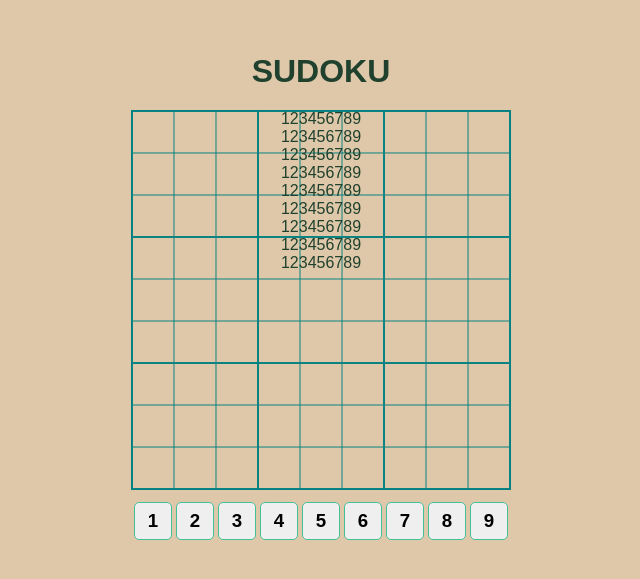
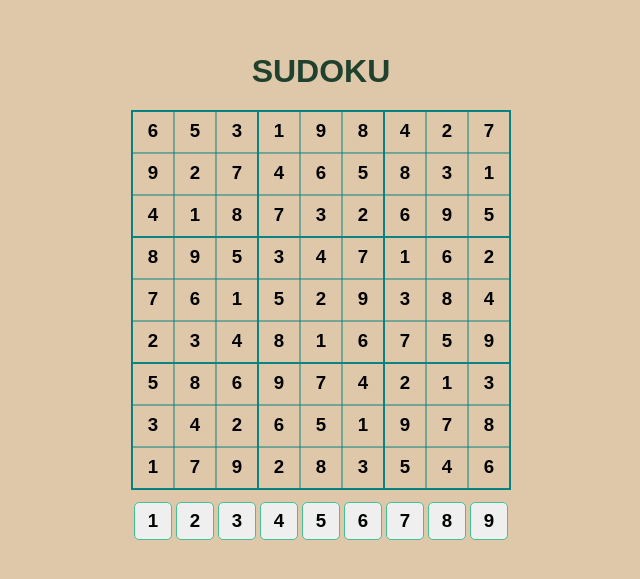
Before and after one commit to cesargodoi/sudoku, a Vue app: page / in a window 1280 px wide. Shown: the part 113-692 px from the top of the page, without its empty margins (319-959 px from the left). Built offline with nearby package versions, Linux system fonts and the light colour scheme.

Commit message:
passing the game numbers to the GameBoard

```diff
--- a/src/App.vue
+++ b/src/App.vue
@@ -1,7 +1,7 @@
 <template>
   <div id="game">
     <h1>Sudoku</h1>
-    <game-board />
+    <game-board :game="game" />
     <game-keyboard @setNumber="setNumber" />
   </div>
 </template>
@@ -9,10 +9,23 @@
 <script>
 import "./css/global.css";
 
+const mockeGame = [
+  [6, 5, 3, 1, 9, 8, 4, 2, 7],
+  [9, 2, 7, 4, 6, 5, 8, 3, 1],
+  [4, 1, 8, 7, 3, 2, 6, 9, 5],
+  [8, 9, 5, 3, 4, 7, 1, 6, 2],
+  [7, 6, 1, 5, 2, 9, 3, 8, 4],
+  [2, 3, 4, 8, 1, 6, 7, 5, 9],
+  [5, 8, 6, 9, 7, 4, 2, 1, 3],
+  [3, 4, 2, 6, 5, 1, 9, 7, 8],
+  [1, 7, 9, 2, 8, 3, 5, 4, 6],
+];
+
 export default {
   name: "App",
   data() {
     return {
+      game: mockeGame,
       selectedNumber: null,
     };
   },
--- a/src/components/GameBoard.vue
+++ b/src/components/GameBoard.vue
@@ -1,14 +1,14 @@
 <template>
   <div id="game-board">
-    <game-line />
-    <game-line />
-    <game-line />
-    <game-line />
-    <game-line />
-    <game-line />
-    <game-line />
-    <game-line />
-    <game-line />
+    <game-line :line="game[0]" />
+    <game-line :line="game[1]" />
+    <game-line :line="game[2]" />
+    <game-line :line="game[3]" />
+    <game-line :line="game[4]" />
+    <game-line :line="game[5]" />
+    <game-line :line="game[6]" />
+    <game-line :line="game[7]" />
+    <game-line :line="game[8]" />
   </div>
 </template>
 
@@ -17,6 +17,7 @@ import GameLine from "./GameLine.vue";
 
 export default {
   components: { GameLine },
+  props: { game: Array },
 };
 </script>
 
--- /dev/null
+++ b/src/components/GameCell.vue
@@ -0,0 +1,28 @@
+<template>
+  <div id="game-cell">
+    <button>{{ cell }}</button>
+  </div>
+</template>
+
+<script>
+export default {
+  props: { cell: Number },
+};
+</script>
+
+<style scoped>
+button {
+  margin: 2px 2px;
+  width: 38px;
+  height: 38px;
+  font-size: 14pt;
+  font-weight: bold;
+  background-color: #dfc8a9;
+  border: 0;
+  cursor: pointer;
+}
+
+button:hover {
+  opacity: 0.5;
+}
+</style>
--- a/src/components/GameLine.vue
+++ b/src/components/GameLine.vue
@@ -1,19 +1,23 @@
 <template>
   <div id="game-line">
-    <div>1</div>
-    <div>2</div>
-    <div>3</div>
-    <div>4</div>
-    <div>5</div>
-    <div>6</div>
-    <div>7</div>
-    <div>8</div>
-    <div>9</div>
+    <game-cell :cell="line[0]" />
+    <game-cell :cell="line[1]" />
+    <game-cell :cell="line[2]" />
+    <game-cell :cell="line[3]" />
+    <game-cell :cell="line[4]" />
+    <game-cell :cell="line[5]" />
+    <game-cell :cell="line[6]" />
+    <game-cell :cell="line[7]" />
+    <game-cell :cell="line[8]" />
   </div>
 </template>
 
 <script>
-export default {};
+import GameCell from "./GameCell.vue";
+export default {
+  components: { GameCell },
+  props: { line: Array },
+};
 </script>
 
 <style scoped>
```
